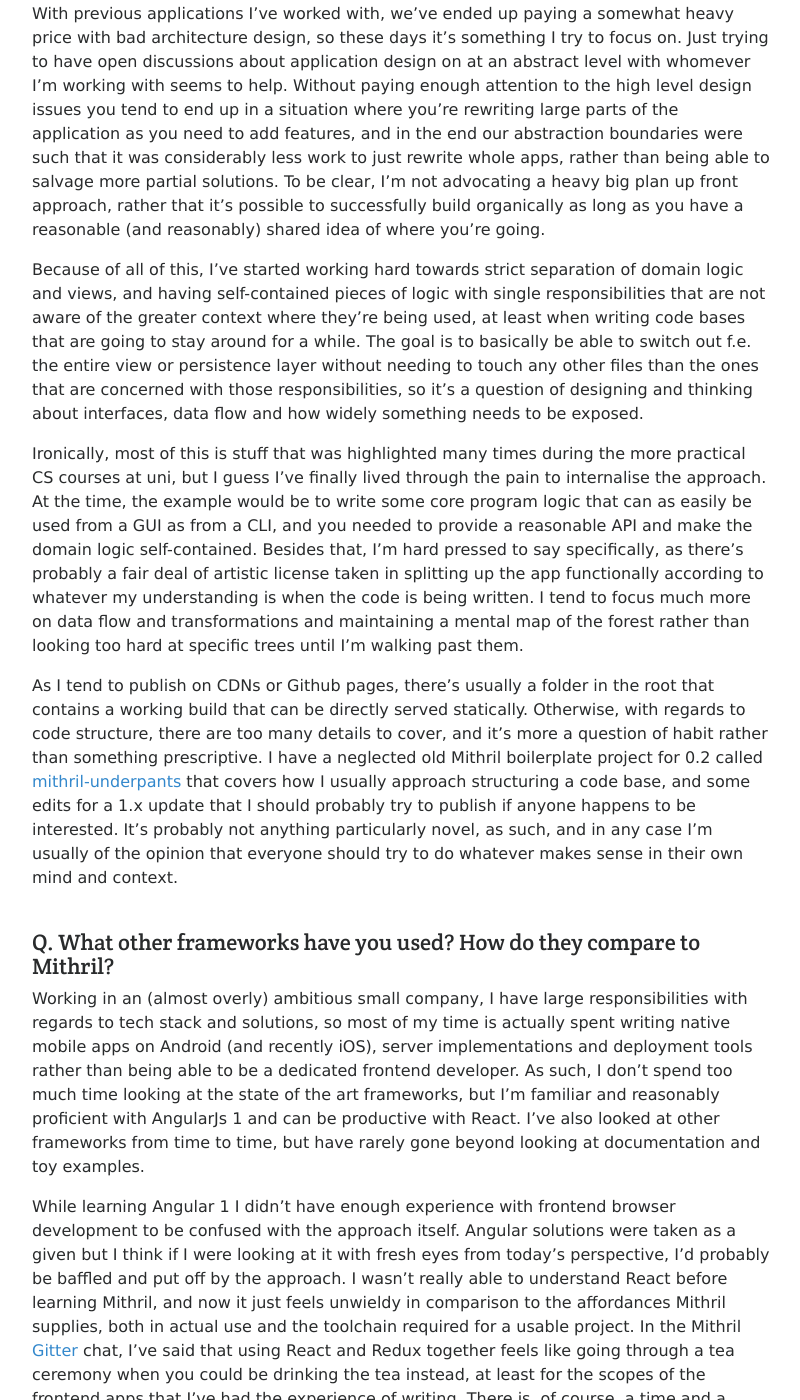
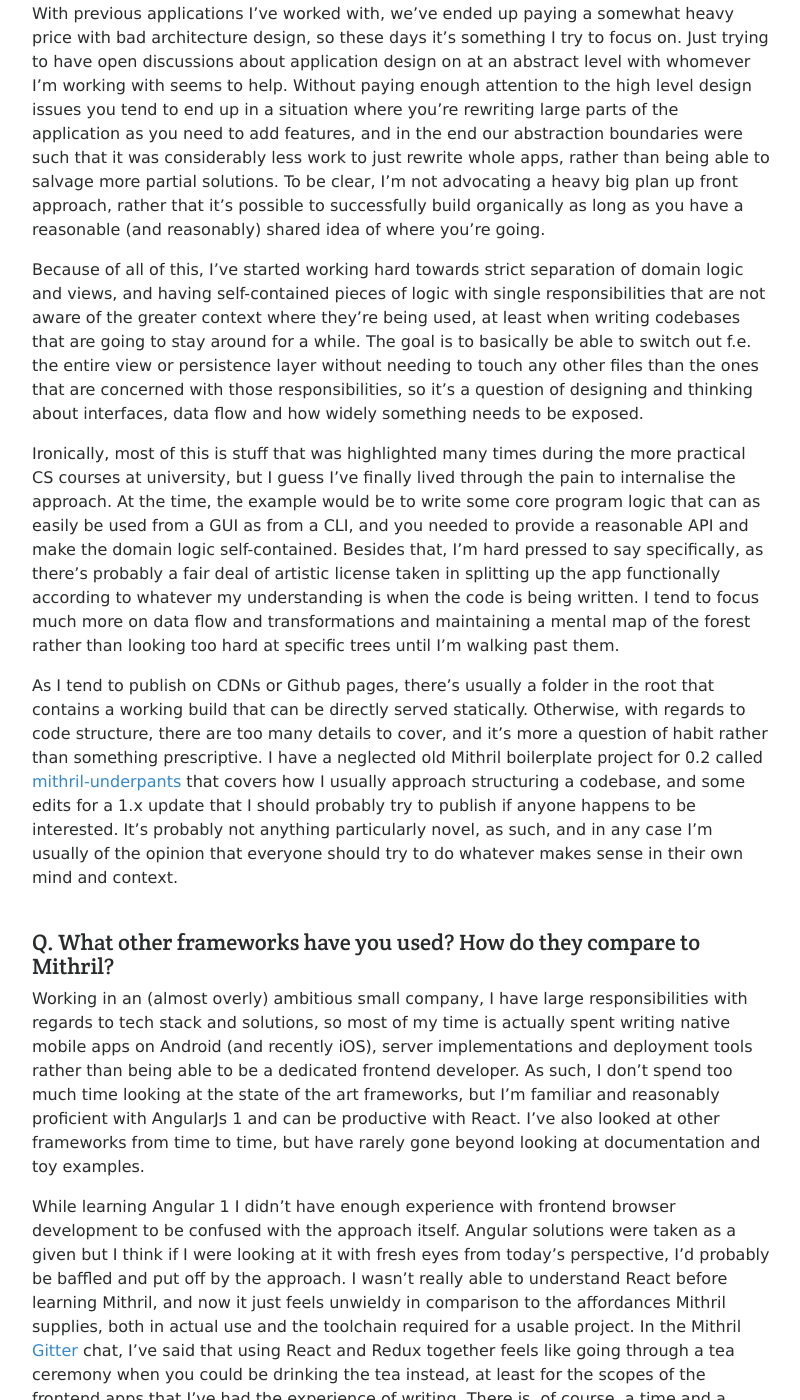
Before and after one commit to CarlMungazi/sourcecodeadventures, a Jekyll site: the page built from _posts/2017-11-27-patrik-interview.md, in a window 1280 px wide and 1400 px high, scrolled down 1614 px. Shown: the whole window, without its empty margins (239-1039 px from the left). Built offline with Jekyll 4.4.1, drawn with Linux system fonts in a browser that asks for light colours; nearby versions of some CDN libraries; emoji names are drawn with the system emoji font; some web fonts are replaced; some of the changed text lies outside the part shown.

Commit message:
Fixed typos

```diff
--- a/_posts/2017-11-27-patrik-interview.md
+++ b/_posts/2017-11-27-patrik-interview.md
@@ -11,7 +11,7 @@ published: true
 
 ### Q. What made you choose Mithril and how are you using it?
 
-My first real deep dive into modern frontend javascript frameworks was AngularJS (1.something), which was chosen at work for a new project when I joined, basically because it was the hot stuff back in 2013. At some point during development no-one at our workplace had a particularly good understanding of how the framework itself worked, so I decided to make a concentrated effort to learn the framework and how to properly structure apps with it. Reflecting back on it, at the time I had less understanding of the landscape than now, and the solutions provided by that didn’t come off as over-engineered as they would to me now. Getting a good grasp on ng-1 took perhaps a month of study for me while also working on whatever was at hand at the time.
+My first real deep dive into modern frontend JavaScript frameworks was AngularJS (1.something), which was chosen at work for a new project when I joined, basically because it was the hot stuff back in 2013. At some point during development no-one at our workplace had a particularly good understanding of how the framework itself worked, so I decided to make a concentrated effort to learn the framework and how to properly structure apps with it. Reflecting back on it, at the time I had less understanding of the landscape than now, and the solutions provided by that didn’t come off as over-engineered as they would to me now. Getting a good grasp on ng-1 took perhaps a month of study for me while also working on whatever was at hand at the time.
 
 As time passed new frontend frameworks kept on appearing, and as these things go, developers who were not completely invested in one particular framework started looking elsewhere for the flavour of the month and improved practices. In a textbook example of the Osbourne effect, AngularJS 2 was announced a long time before being published along with planned backward-incompatibility (which I think was at least partially amended), as well as making fundamental changes such as using Typescript, and it looked like they were planning all kinds of strangeness. The changes seemed large enough that Angular 2 didn’t seem like a proper upgrade path for our app and we started looking around for alternatives.
 
@@ -25,11 +25,11 @@ Right now Mithril is my go-to framework for any work in the browser for personal
 
 With previous applications I’ve worked with, we’ve ended up paying a somewhat heavy price with bad architecture design, so these days it’s something I try to focus on. Just trying to have open discussions about application design on at an abstract level with whomever I’m working with seems to help. Without paying enough attention to the high level design issues you tend to end up in a situation where you’re rewriting large parts of the application as you need to add features, and in the end our abstraction boundaries were such that it was considerably less work to just rewrite whole apps, rather than being able to salvage more partial solutions. To be clear, I’m not advocating a heavy big plan up front approach, rather that it’s possible to successfully build organically as long as you have a reasonable (and reasonably) shared idea of where you’re going.
 
-Because of all of this, I’ve started working hard towards strict separation of domain logic and views, and having self-contained pieces of logic with single responsibilities that are not aware of the greater context where they’re being used, at least when writing code bases that are going to stay around for a while. The goal is to basically be able to switch out f.e. the entire view or persistence layer without needing to touch any other files than the ones that are concerned with those responsibilities, so it’s a question of designing and thinking about interfaces, data flow and how widely something needs to be exposed.
+Because of all of this, I’ve started working hard towards strict separation of domain logic and views, and having self-contained pieces of logic with single responsibilities that are not aware of the greater context where they’re being used, at least when writing codebases that are going to stay around for a while. The goal is to basically be able to switch out f.e. the entire view or persistence layer without needing to touch any other files than the ones that are concerned with those responsibilities, so it’s a question of designing and thinking about interfaces, data flow and how widely something needs to be exposed.
 
-Ironically, most of this is stuff that was highlighted many times during the more practical CS courses at uni, but I guess I’ve finally lived through the pain to internalise the approach. At the time, the example would be to write some core program logic that can as easily be used from a GUI as from a CLI, and you needed to provide a reasonable API and make the domain logic self-contained. Besides that, I’m hard pressed to say specifically, as there’s probably a fair deal of artistic license taken in splitting up the app functionally according to whatever my understanding is when the code is being written. I tend to focus much more on data flow and transformations and maintaining a mental map of the forest rather than looking too hard at specific trees until I’m walking past them.
+Ironically, most of this is stuff that was highlighted many times during the more practical CS courses at university, but I guess I’ve finally lived through the pain to internalise the approach. At the time, the example would be to write some core program logic that can as easily be used from a GUI as from a CLI, and you needed to provide a reasonable API and make the domain logic self-contained. Besides that, I’m hard pressed to say specifically, as there’s probably a fair deal of artistic license taken in splitting up the app functionally according to whatever my understanding is when the code is being written. I tend to focus much more on data flow and transformations and maintaining a mental map of the forest rather than looking too hard at specific trees until I’m walking past them.
 
-As I tend to publish on CDNs or Github pages, there’s usually a folder in the root that contains a working build that can be directly served statically. Otherwise, with regards to code structure, there are too many details to cover, and it’s more a question of habit rather than something prescriptive. I have a neglected old Mithril boilerplate project for 0.2 called [mithril-underpants](https://github.com/orbitbot/mithril-underpants) that covers how I usually approach structuring a code base, and some edits for a 1.x update that I should probably try to publish if anyone happens to be interested. It’s probably not anything particularly novel, as such, and in any case I’m usually of the opinion that everyone should try to do whatever makes sense in their own mind and context.
+As I tend to publish on CDNs or Github pages, there’s usually a folder in the root that contains a working build that can be directly served statically. Otherwise, with regards to code structure, there are too many details to cover, and it’s more a question of habit rather than something prescriptive. I have a neglected old Mithril boilerplate project for 0.2 called [mithril-underpants](https://github.com/orbitbot/mithril-underpants) that covers how I usually approach structuring a codebase, and some edits for a 1.x update that I should probably try to publish if anyone happens to be interested. It’s probably not anything particularly novel, as such, and in any case I’m usually of the opinion that everyone should try to do whatever makes sense in their own mind and context.
 
 ### Q. What other frameworks have you used? How do they compare to Mithril?
 
```
